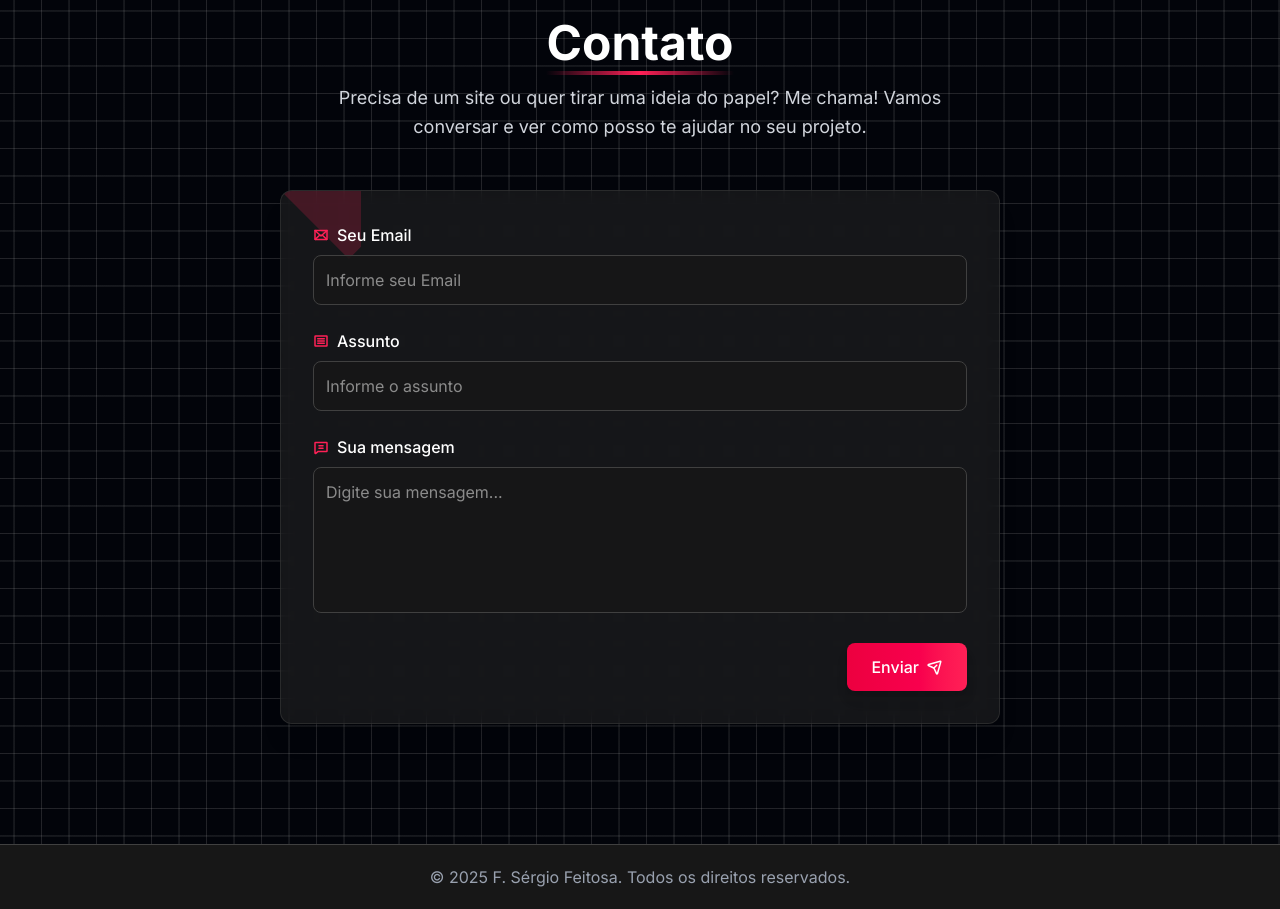
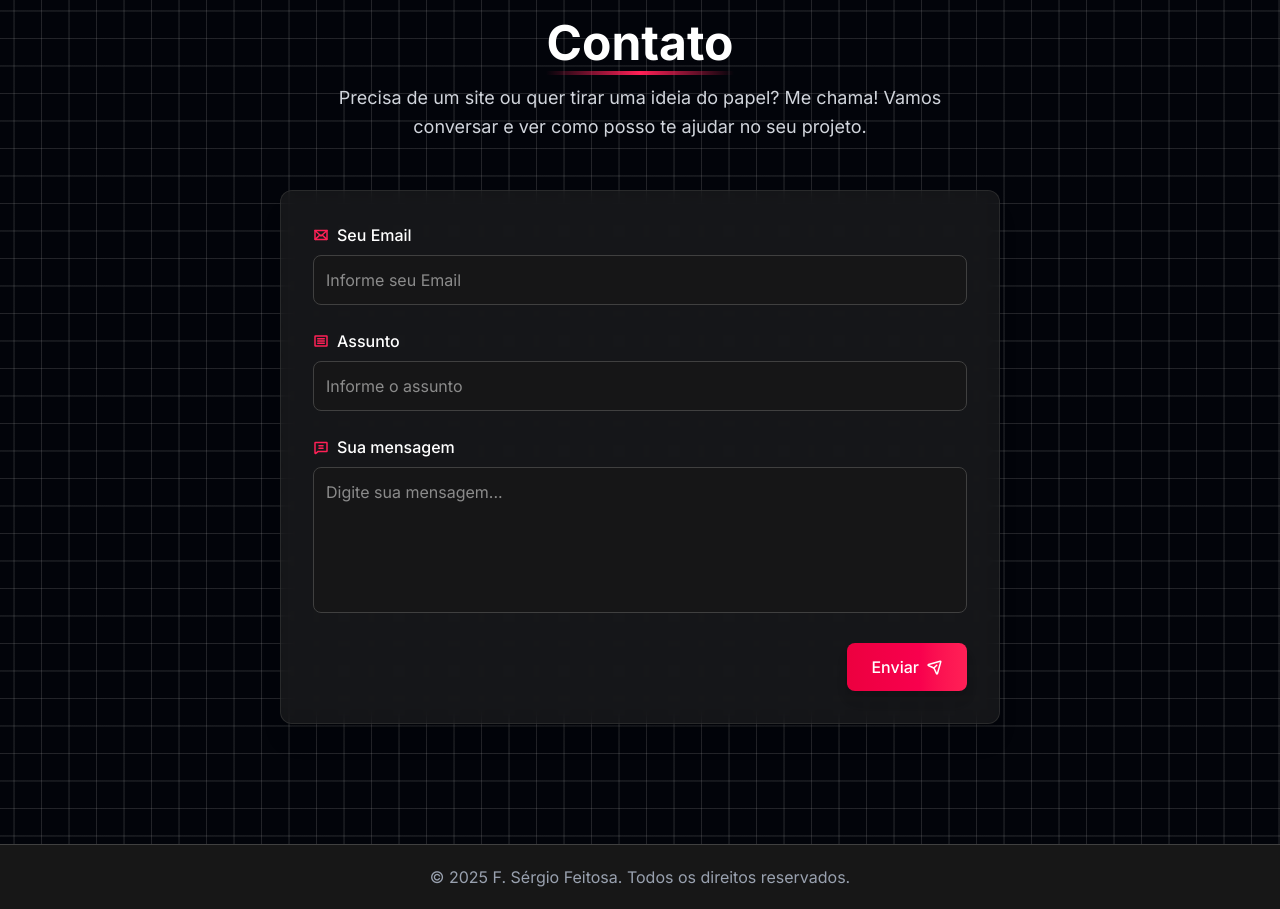
Before and after one commit to ssergiofeitosa/Portfolio, a React (Vite) app: page / in a window 1280 px wide. Shown: the part 1900-2809 px from the top of the page. Built offline with nearby package versions, Linux system fonts and the light colour scheme.

Commit message:
chore:removed decoration from form

```diff
--- a/src/components/Contact.tsx
+++ b/src/components/Contact.tsx
@@ -3,6 +3,8 @@ import { motion } from "framer-motion";
 import { PaperPlaneTilt, Envelope, ChatText, Article } from "phosphor-react";
 
 const Contact = () => {
+  // estado para armazenar os dados do formulário
+  // e o estado de foco dos campos
   const [formState, setFormState] = useState({
     email: "",
     subject: "",
@@ -14,7 +16,8 @@ const Contact = () => {
     subject: false,
     message: false,
   });
-
+//handlers para lidar com o foco e blur dos campos
+  // e para lidar com a mudança de valor dos campos
   const handleChange = (
     e: React.ChangeEvent<HTMLInputElement | HTMLTextAreaElement>
   ) => {
@@ -65,10 +68,7 @@ const Contact = () => {
           viewport={{ once: true, margin: "-100px" }}
           className="bg-neutral-800/50 backdrop-blur-sm rounded-xl overflow-hidden shadow-xl border border-neutral-700/50 relative"
         >
-          {/*deco */}
-          <div className="absolute top-0 left-0 w-20 h-20 overflow-hidden">
-            <div className="absolute top-0 left-0 w-24 h-24 bg-rose-500/20 -rotate-45 transform origin-top-left"></div>
-          </div>
+
 
           <form className="p-8 space-y-6 relative z-10">
             <div className="space-y-1">
```
